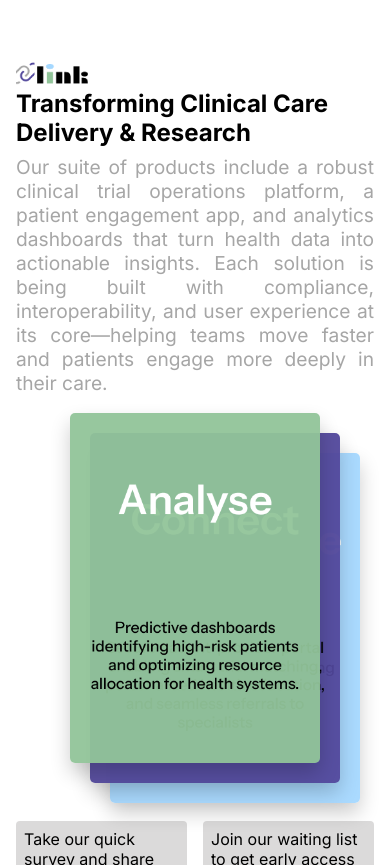
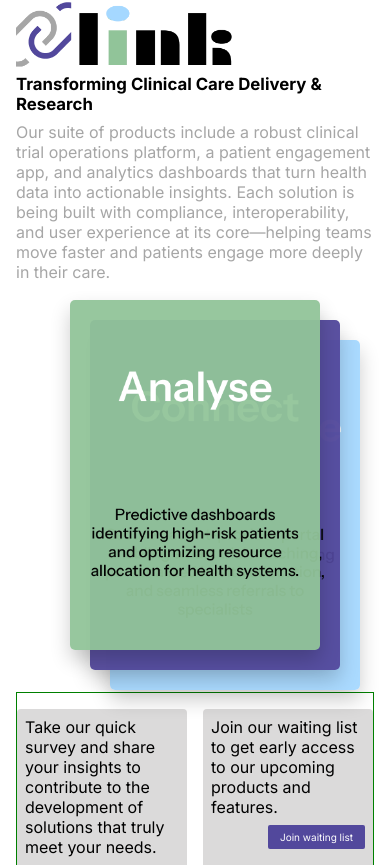
Before and after one commit to axonlinkcode/webpage, a React (Vite) app in the folder frontend/: page / in a window 390 px wide. Shown: the part 2799-3664 px from the top of the page. Built offline with nearby package versions, Linux system fonts and the light colour scheme.

Commit message:
products revisited

```diff
--- a/frontend/src/components/products/products.css
+++ b/frontend/src/components/products/products.css
@@ -1,33 +1,36 @@
 .product {
-  /* border: 2px solid red; */
-  margin-top: 4rem;
-  padding: 0 3rem;
+  padding: 0 5rem 0 3.5rem;
 }
+
 .product-top {
   display: flex;
   align-items: center;
   justify-content: space-between;
-  gap: 0.5rem;
+  gap: 1.5rem;
 }
+
 .product-top-image {
   flex: 1.7;
 }
+
 .product-top-image img {
-  width: 5rem;
+  width: 21rem;
 }
+
 .product-top-image h3 {
   font-size: 1.5rem;
 }
+
 .product-top-image p {
   color: #a6a6a6;
   padding-top: 0.5rem;
   font-size: 1.2rem;
-  text-align: justify;
 }
+
 .product-top-card {
   flex: 0.9;
-  /* margin: 0 auto; */
 }
+
 .product-bottom {
   display: flex;
 }
@@ -40,37 +43,59 @@
 /* QUERIES */
 @media (width: 768px) {
   .product {
-    margin-top: 1rem;
-    padding: 0 1.5rem;
+    padding: 0 2.5rem 0 1.5rem;
   }
+
   .product-top-image {
-    padding-left: 0rem;
+    /* padding-left: 0rem; */
     flex: 1;
   }
+
+  .product-top-image img {
+    width: 16rem;
+  }
+
   .product-top-image h3 {
-    font-size: 1.35rem;
-    width: 80%;
-  }
-  .product-top-image p {
     font-size: 1.15rem;
   }
+
+  .product-top-image p {
+    font-size: 1rem;
+  }
+
   .product-top-card {
-    flex: 0.9;
     padding-right: 1.1rem;
   }
 }
 
 @media (max-width: 425px) {
   .product {
-    padding: 1rem;
+    padding: 0 1rem;
   }
+
   .product-top {
     flex-direction: column;
+    gap: 0.5rem;
   }
+
   .product-top-image {
-    padding-left: 0rem;
+    padding-top: 1rem;
   }
+
+  .product-top-image img {
+    width: 15rem;
+  }
+
+  .product-top-image h3 {
+    font-size: 1.05rem;
+  }
+
   .product-bottom {
+    border: 1px solid green;
     margin-top: 2rem;
   }
+
+  .product-top-image p {
+    font-size: 1rem;
+  }
 }
```
